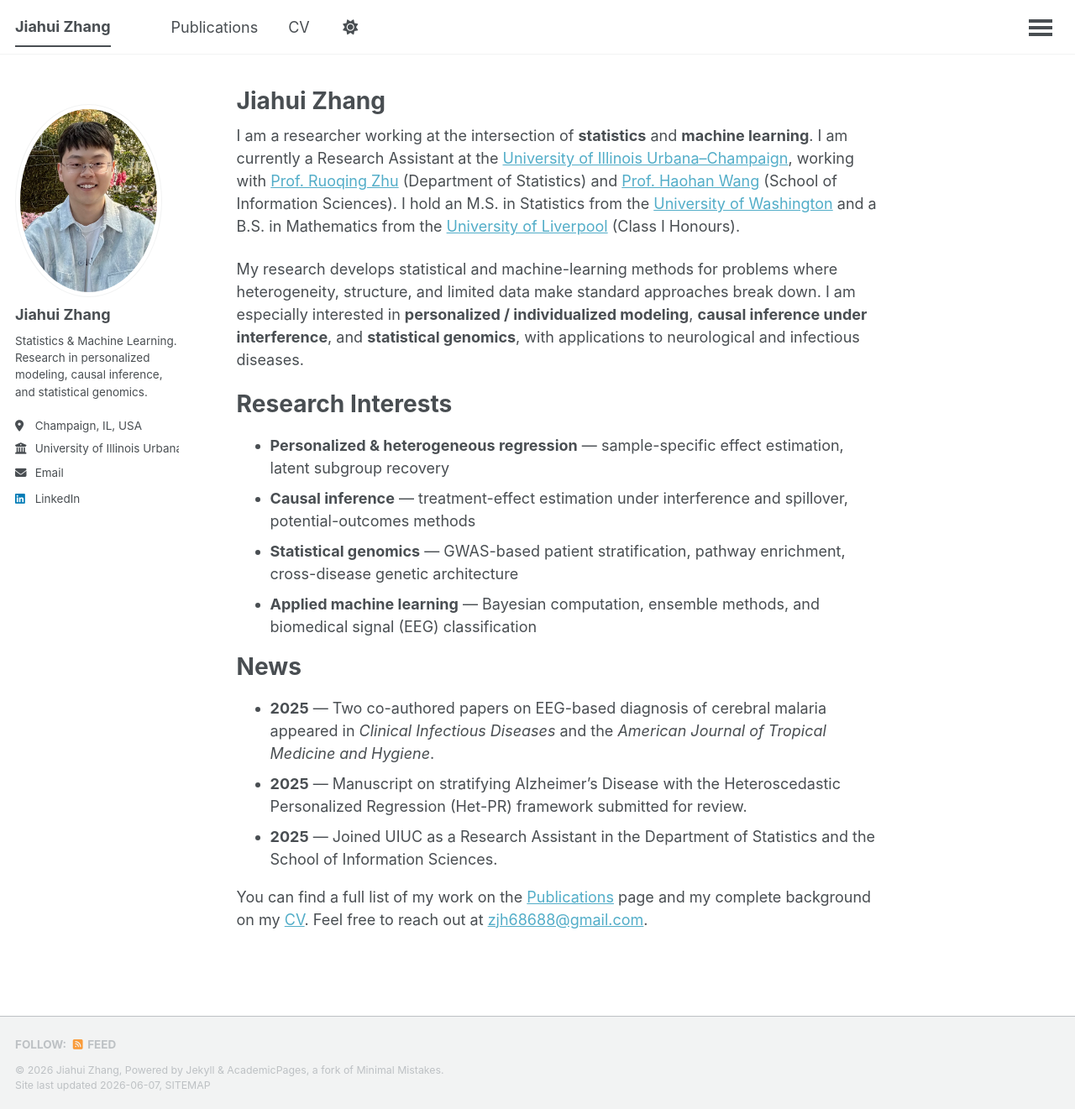
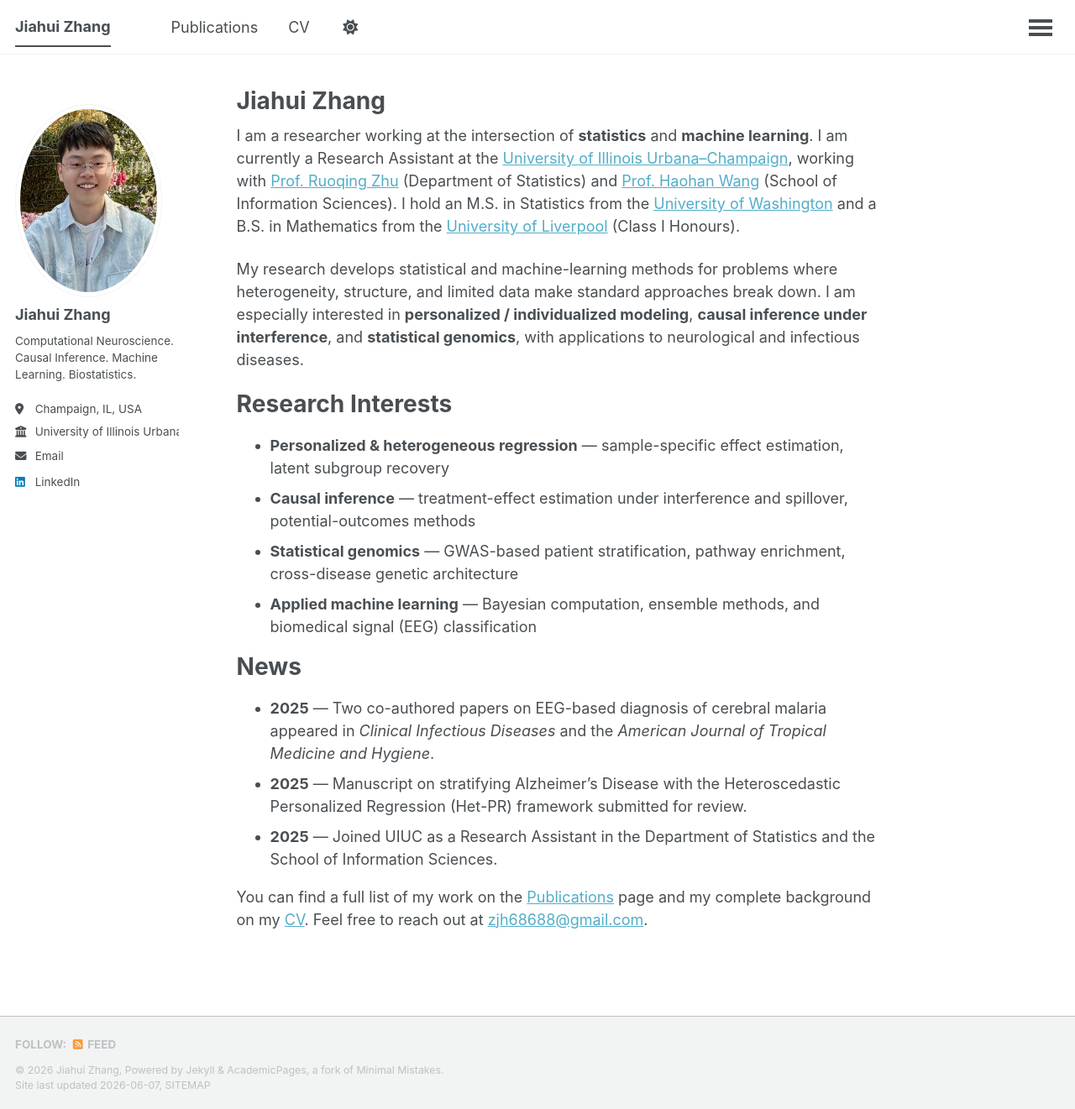
Before and after one commit to zjh688/zjh68688.github.io, a Jekyll site: the page built from _pages/about.md, in a window 1280 px wide and 1321 px high. Shown: the whole window at 84% size. Built offline with Jekyll 4.4.1, drawn with Linux system fonts in a browser that asks for light colours; a script that is not in the unit is left out.

Commit message:
Update _config.yml

```diff
--- a/_config.yml
+++ b/_config.yml
@@ -25,7 +25,7 @@ author:
   avatar           : "selfphoto.jpeg"
   name             : "Jiahui Zhang"
   pronouns         : # example: "she/her"
-  bio              : "Statistics & Machine Learning. Research in personalized modeling, causal inference, and statistical genomics."
+  bio              : "Computational  Neuroscience. Causal Inference. Machine Learning. Biostatistics."
   location         : "Champaign, IL, USA"
   employer         : "University of Illinois Urbana–Champaign"
   uri              : # URL
```
